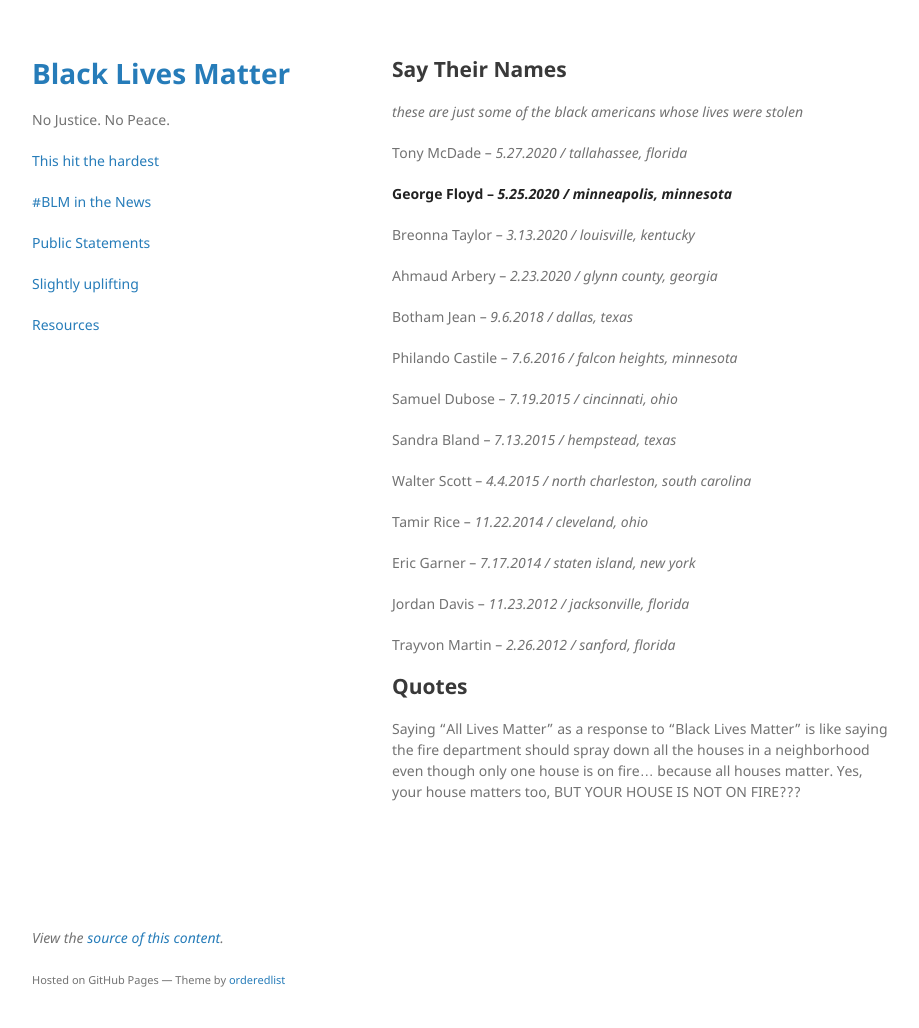
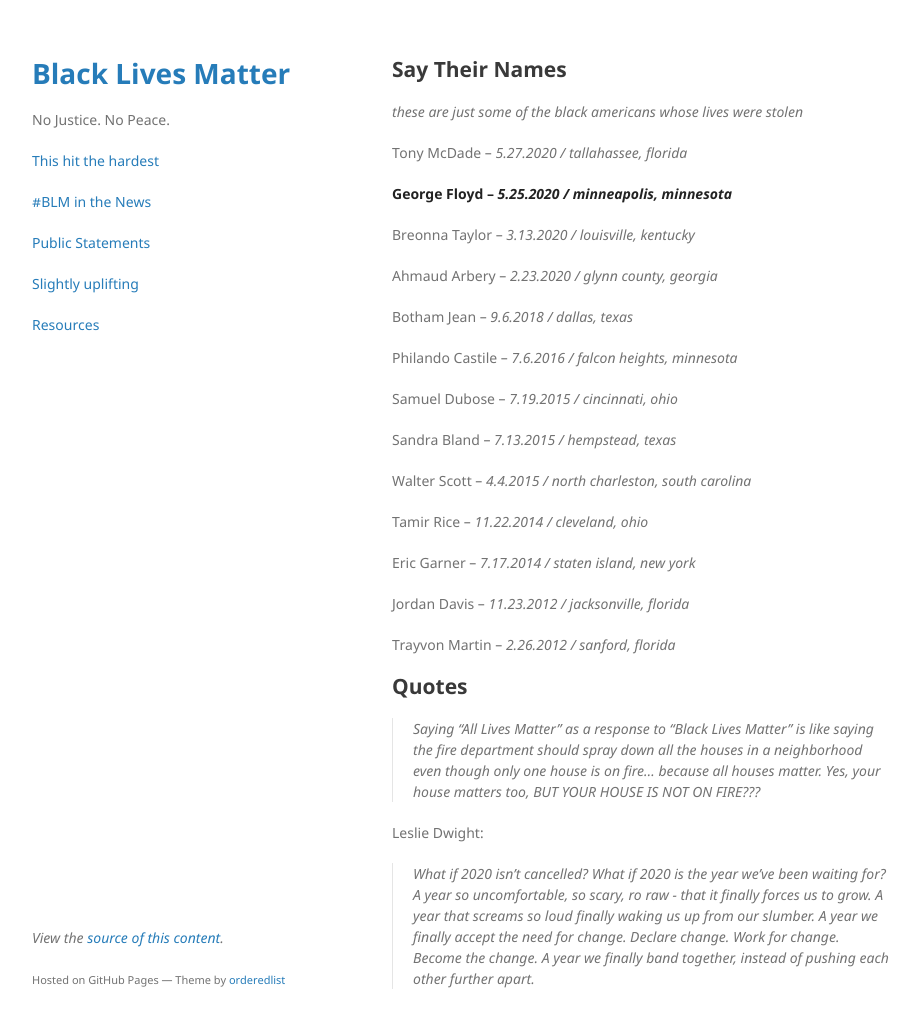
Before and after one commit to nojusticenopeace/nojusticenopeace.github.io, a Jekyll site: the page built from index.md, in a window 1280 px wide and 1059 px high. Shown: the top 1028 px of the window, without its empty margins (178-1097 px from the left). Built offline with Jekyll 4.4.1, drawn with Linux system fonts in a browser that asks for light colours.

Commit message:
Update index.md

```diff
--- a/index.md
+++ b/index.md
@@ -34,4 +34,8 @@ Trayvon Martin -- _2.26.2012 / sanford, florida_
 
 ## Quotes
 
-Saying "All Lives Matter" as a response to "Black Lives Matter" is like saying the fire department should spray down all the houses in a neighborhood even though only one house is on fire... because all houses matter. Yes, your house matters too, BUT YOUR HOUSE IS NOT ON FIRE???
+> Saying "All Lives Matter" as a response to "Black Lives Matter" is like saying the fire department should spray down all the houses in a neighborhood even though only one house is on fire... because all houses matter. Yes, your house matters too, BUT YOUR HOUSE IS NOT ON FIRE???
+
+Leslie Dwight:
+> What if 2020 isn't cancelled? What if 2020 is the year we've been waiting for? A year so uncomfortable, so scary, ro raw - that it finally forces us to grow. A year that screams so loud finally waking us up from our slumber.
+> A year we finally accept the need for change. Declare change. Work for change. Become the change. A year we finally band together, instead of pushing each other further apart.
```
